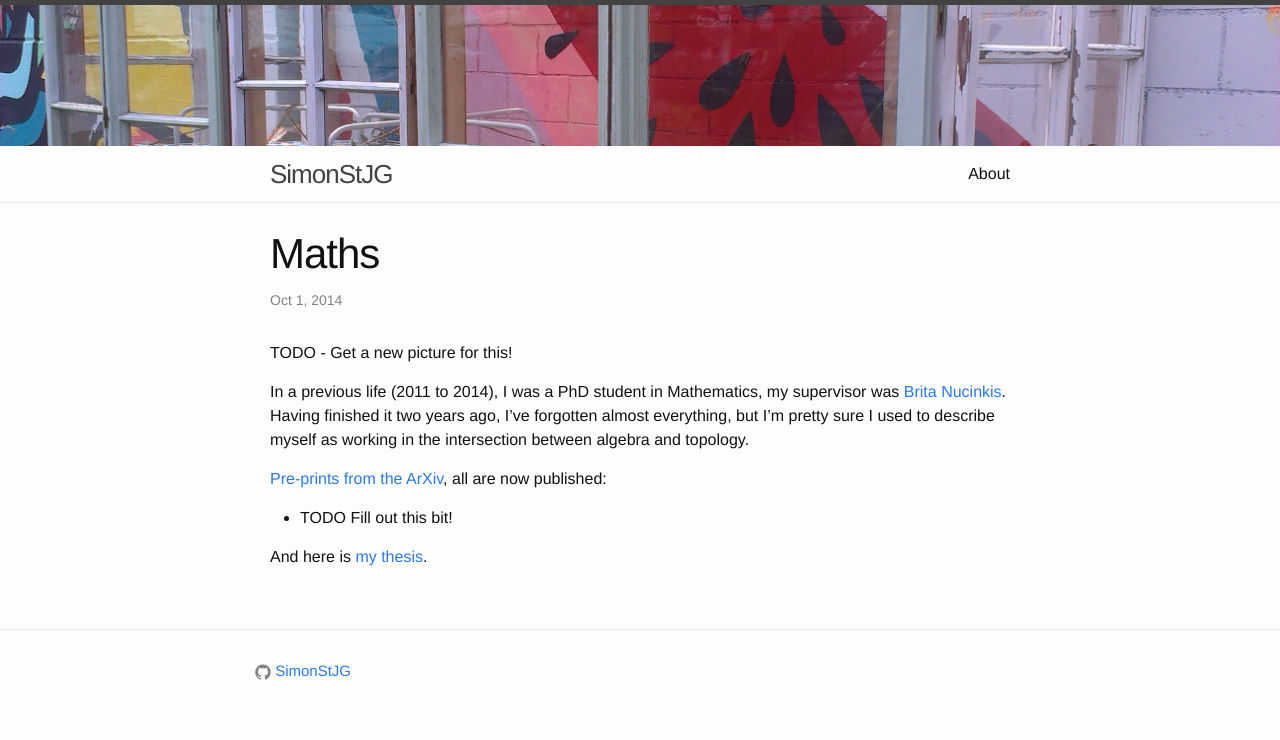
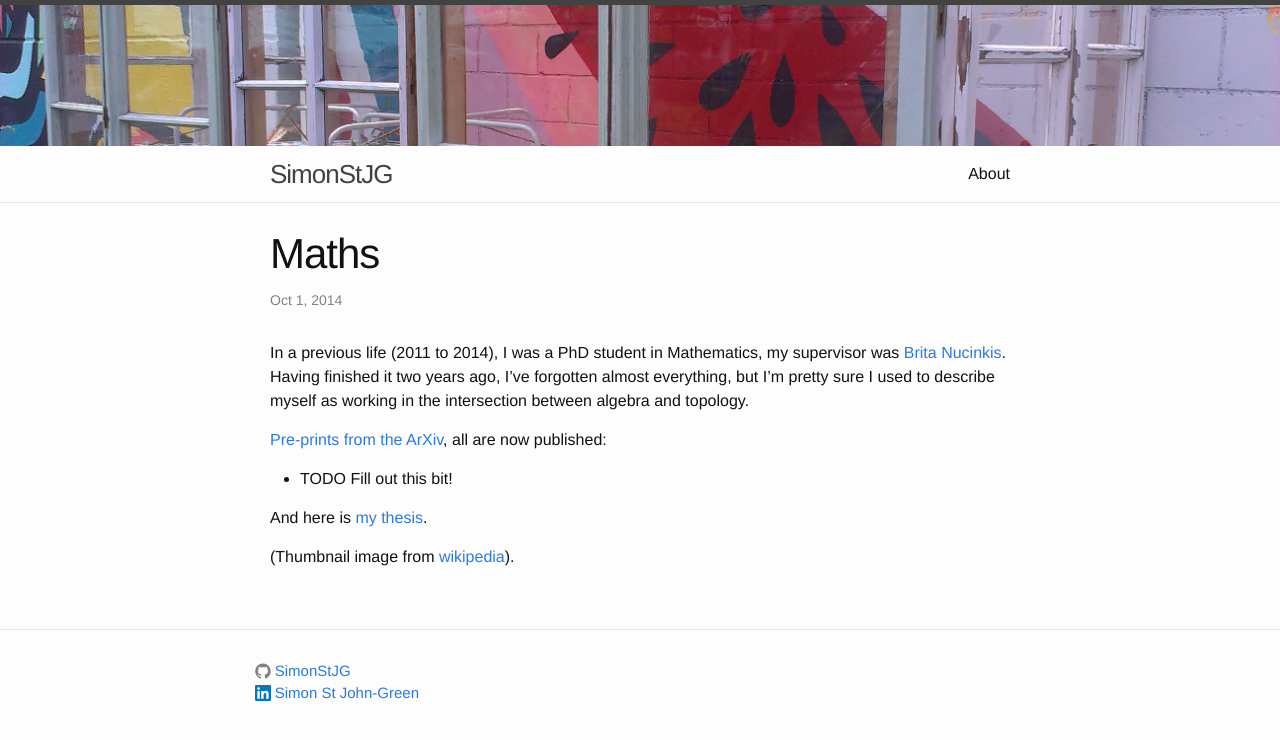
Before and after one commit to SimonStJG/SimonStJG.github.io, a Jekyll site: the page built from _posts/2014-10-01-Maths.md, in a window 1280 px wide. Shown: the top 740 px of the page. Built offline with Jekyll 4.4.1, drawn with Linux system fonts in a browser that asks for light colours.

Commit message:
Add linkedin thumbnail picture

```diff
--- a/_config.yml
+++ b/_config.yml
@@ -7,11 +7,10 @@
 
 # Site settings
 title: SimonStJG
-email: lol@no
 author: Simon StJG
 baseurl: "" # the subpath of your site, e.g. /blog
 url: "http://SimonStJG.githubpages.io" # the base hostname & protocol for your site
-github_username:  SimonStJG
+github_username: "SimonStJG"
 
 # Build settings
 markdown: kramdown
--- a/_includes/footer.html
+++ b/_includes/footer.html
@@ -1,13 +1,7 @@
 <footer class="site-footer">
   <div class="wrapper">
     <div class="footer">
-      <ul class="social-media-list">
-        {% if site.github_username %}
-        <li>
-          {% include icon-github.html username=site.github_username %}
-        </li>
-        {% endif %}
-      </ul>
+      {% include social-media-list.html %}
     </div>
   </div>
 </footer>
--- a/_includes/icon-github.html
+++ b/_includes/icon-github.html
@@ -1 +1 @@
-<a href="https://github.com/{{ include.username }}"><span class="icon icon--github">{% include icon-github.svg %}</span><span class="username">{{ include.username }}</span></a>
+<a href="https://github.com/{{ include.username }}"><span class="icon">{% include icon-github.svg %}</span><span class="icon-label">{{ include.username }}</span></a>
--- /dev/null
+++ b/_includes/icon-linkedin.html
@@ -0,0 +1 @@
+<a href="https://www.linkedin.com/in/simon-st-john-green-3341539b"><span class="icon">{% include icon-linkedin.svg %}</span><span class="icon-label">Simon St John-Green</span></a>
--- /dev/null
+++ b/_includes/social-media-list.html
@@ -0,0 +1,8 @@
+<ul class="social-media-list">
+  <li>
+    {% include icon-github.html username=site.github_username %}
+  </li>
+   <li>
+    {% include icon-linkedin.html username=site.linkedin_username %}
+  </li>
+</ul>
--- a/_posts/2014-10-01-Maths.md
+++ b/_posts/2014-10-01-Maths.md
@@ -3,10 +3,8 @@
 title:  "Maths"
 date:   2014-10-01
 tags: maths
-thumbnail: dailywhiskers-thumbnail.jpg
+thumbnail: maths-thumbnail.jpg
 ---
-
-TODO - Get a new picture for this!
 
 In a previous life (2011 to 2014), I was a PhD student in Mathematics, my supervisor was [Brita Nucinkis](http://pure.rhul.ac.uk/portal/en/persons/brita-nucinkis(1256195e-d48e-4e83-bc02-c50d77ab01a9).html).  Having finished it two years ago, I've forgotten almost everything, but I'm pretty sure I used to describe myself as working in the intersection between algebra and topology.
 
@@ -15,3 +13,5 @@
 * TODO Fill out this bit!
 
 And here is [my thesis](http://front.math.ucdavis.edu/1410.4363).
+
+(Thumbnail image from [wikipedia](https://en.wikipedia.org/wiki/File:Feral_cat_Virginia_crop.jpg)).
--- a/_sass/_base.scss
+++ b/_sass/_base.scss
@@ -1,3 +1,4 @@
+
 /**
  * Reset some basic elements
  */
@@ -199,14 +200,16 @@
         display: inline-block;
         width: 16px;
         height: 16px;
-        vertical-align: middle;
-
+        vertical-align: text-bottom;
         path {
             fill: $grey-color;
         }
     }
 }
 
+.icon-label {
+    padding-left: 0.25em;
+}
 
 
 /**
```
Also changed, not shown: about.md (+1 -2 lines), _includes/icon-github.svg, _includes/icon-linkedin.svg (added), images/maths-thumbnail.jpg (added), 1 other file.
